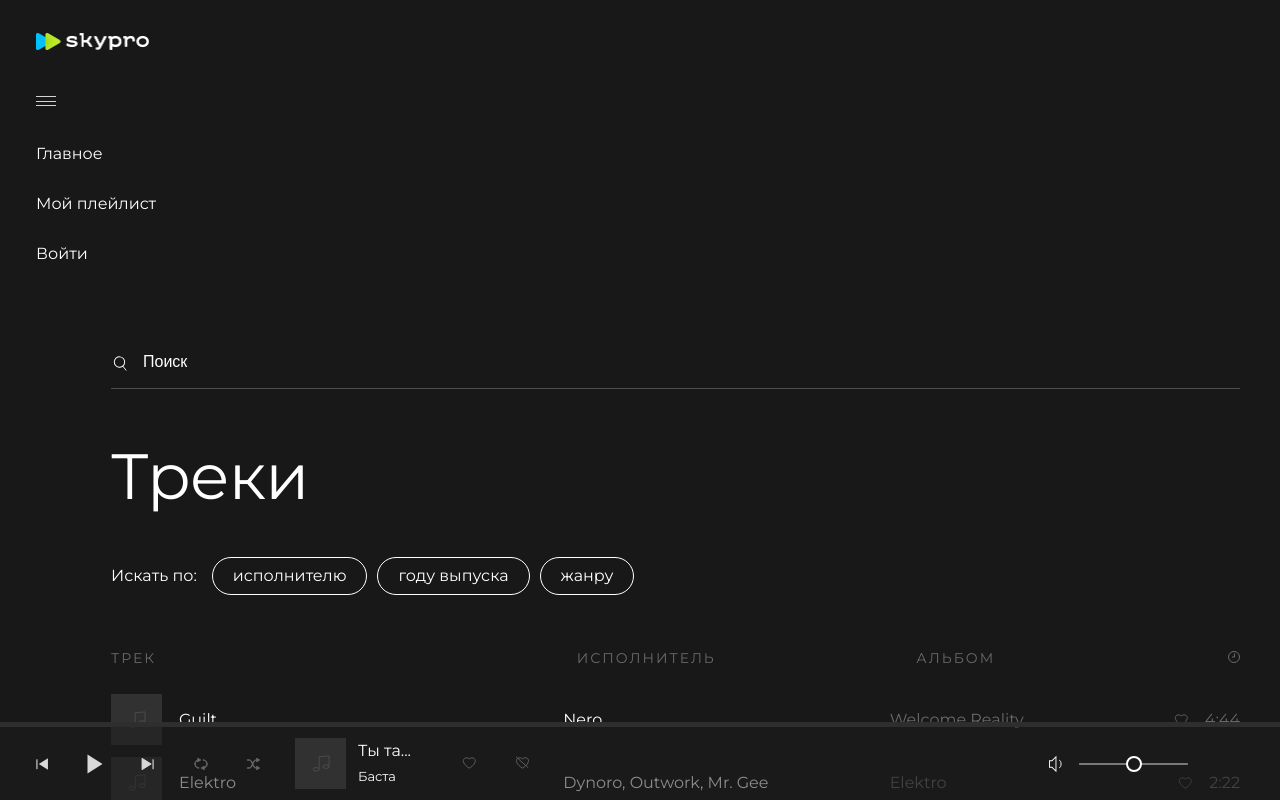
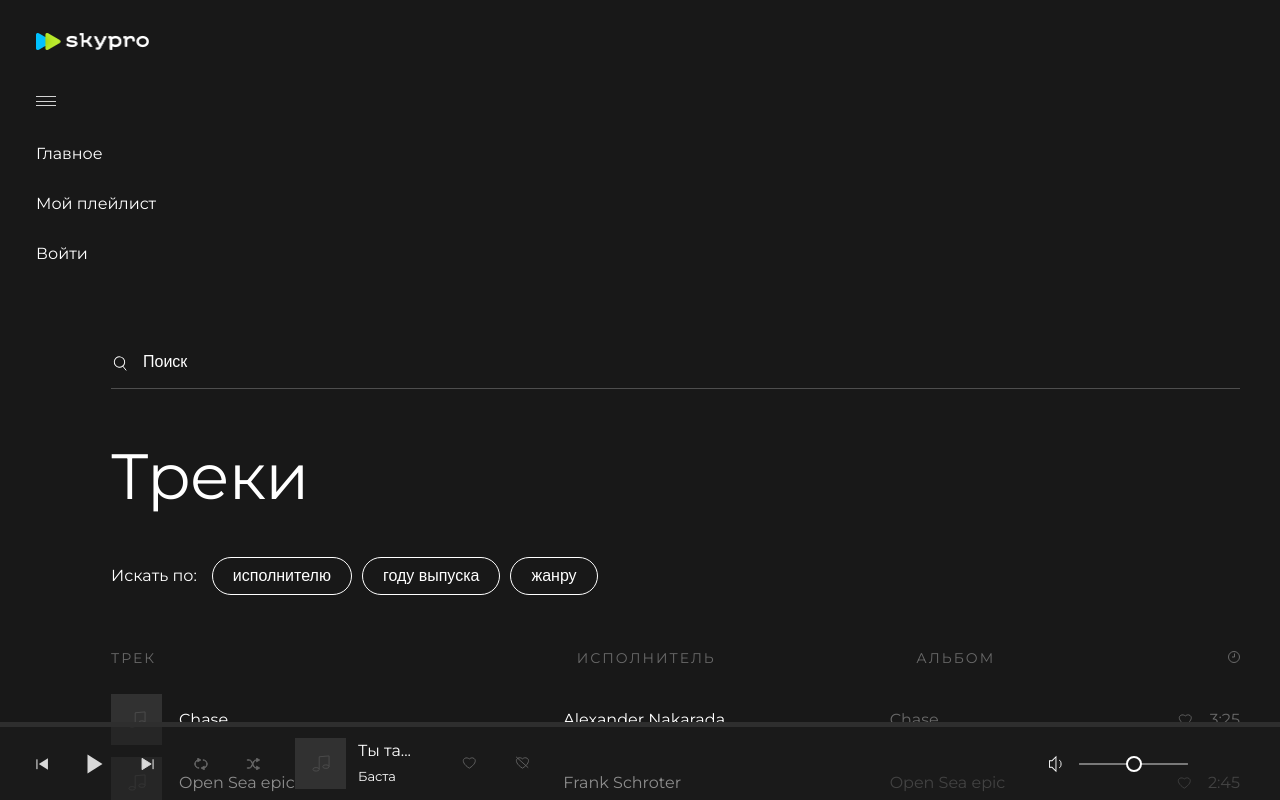
Before and after one commit to olgamachulnaya-byte/skypro-music, a Next.js app: page / in a window 1280 px wide. Built offline with nearby package versions, Linux system fonts and the light colour scheme.

Commit message:
Правка 3

```diff
--- a/components/CenterBlock/CenterBlock.tsx
+++ b/components/CenterBlock/CenterBlock.tsx
@@ -1,5 +1,5 @@
 import SearchBar from "./SearchBar";
-import Filter from "./Filter";
+import Filter from "./Filter/Filter";
 import Playlist from "./Playlist/Playlist";
 import styles from "./CenterBlock.module.css";
 
--- a/components/CenterBlock/Filter.module.css
+++ /dev/null
@@ -1,44 +0,0 @@
-.centerblock__filter {
-  display: flex;
-  flex-direction: row;
-  align-items: center;
-  margin-bottom: 51px;
-}
-
-.filter__title {
-  font-style: normal;
-  font-weight: 400;
-  font-size: 16px;
-  line-height: 24px;
-  margin-right: 15px;
-  color: #ffffff;
-}
-
-.filter__button {
-  font-style: normal;
-  font-weight: 400;
-  font-size: 16px;
-  line-height: 24px;
-  border: 1px solid #ffffff;
-  border-radius: 60px;
-  padding: 6px 20px;
-  background: transparent;
-  color: #ffffff;
-  transition: all 0.3s ease;
-}
-
-.filter__button:hover {
-  border-color: #d9b6ff;
-  color: #d9b6ff;
-  cursor: pointer;
-}
-
-.filter__button:active {
-  border-color: #ad61ff;
-  color: #ad61ff;
-  cursor: pointer;
-}
-
-.filter__button:not(:last-child) {
-  margin-right: 10px;
-}
--- a/components/CenterBlock/Filter.tsx
+++ /dev/null
@@ -1,12 +0,0 @@
-import styles from "./Filter.module.css";
-
-export default function Filter() {
-  return (
-    <div className={styles.centerblock__filter}>
-      <div className={styles.filter__title}>Искать по:</div>
-      <div className={styles.filter__button}>исполнителю</div>
-      <div className={styles.filter__button}>году выпуска</div>
-      <div className={styles.filter__button}>жанру</div>
-    </div>
-  );
-}
--- /dev/null
+++ b/components/CenterBlock/Filter/Filter.module.css
@@ -0,0 +1,87 @@
+.centerblock__filter {
+  display: flex;
+  flex-direction: row;
+  align-items: center;
+  margin-bottom: 51px;
+}
+
+.filter__title {
+  font-style: normal;
+  font-weight: 400;
+  font-size: 16px;
+  line-height: 24px;
+  margin-right: 15px;
+  color: #ffffff;
+}
+
+.filter__wrapper {
+  position: relative;
+}
+
+.filter__wrapper:not(:last-child) {
+  margin-right: 10px;
+}
+
+.filter__button {
+  font-style: normal;
+  font-weight: 400;
+  font-size: 16px;
+  line-height: 24px;
+  border: 1px solid #ffffff;
+  border-radius: 60px;
+  padding: 6px 20px;
+  background: transparent;
+  color: #ffffff;
+  transition: border-color 0.3s ease, color 0.3s ease;
+}
+
+.filter__button:hover {
+  border-color: #d9b6ff;
+  color: #d9b6ff;
+  cursor: pointer;
+}
+
+.filter__button:active,
+.active {
+  border-color: #ad61ff;
+  color: #ad61ff;
+}
+
+.filter__list {
+  position: absolute;
+  z-index: 1;
+  top: calc(100% + 10px);
+  left: 0;
+  margin: 0;
+  padding: 34px 39px;
+  color: white;
+  display: flex;
+  gap: 28px;
+  height: max-content;
+  max-height: 237px;
+  overflow-y: auto;
+  flex-direction: column;
+  width: max-content;
+  max-width: 248px;
+  list-style: none;
+  border-radius: 12px;
+  background: #313131;
+}
+
+.filter__list::-webkit-scrollbar {
+  width: 4px;
+}
+
+.filter__list::-webkit-scrollbar-track {
+  background-color: rgba(75, 73, 73, 1);
+}
+
+.filter__list::-webkit-scrollbar-thumb {
+  background-color: white;
+}
+
+.filter__item {
+  font-size: 16px;
+  line-height: 24px;
+  white-space: nowrap;
+}
--- /dev/null
+++ b/components/CenterBlock/Filter/Filter.tsx
@@ -0,0 +1,68 @@
+"use client";
+
+import { useState } from "react";
+import classNames from "classnames";
+import { tracksData } from "@/data";
+import styles from "./Filter.module.css";
+
+type FilterName = "author" | "year" | "genre";
+
+interface FilterConfig {
+  name: FilterName;
+  label: string;
+  options: string[];
+}
+
+const uniqueAuthors = Array.from(new Set(tracksData.map((track) => track.author)));
+const uniqueGenres = Array.from(
+  new Set(tracksData.flatMap((track) => track.genre)),
+);
+
+const filters: FilterConfig[] = [
+  { name: "author", label: "исполнителю", options: uniqueAuthors },
+  {
+    name: "year",
+    label: "году выпуска",
+    options: ["По умолчанию", "Сначала новые", "Сначала старые"],
+  },
+  { name: "genre", label: "жанру", options: uniqueGenres },
+];
+
+export default function Filter() {
+  const [activeFilter, setActiveFilter] = useState<FilterName | null>(null);
+
+  const toggleFilter = (nameFilter: FilterName) => {
+    setActiveFilter((currentFilter) =>
+      currentFilter === nameFilter ? null : nameFilter,
+    );
+  };
+
+  return (
+    <div className={styles.centerblock__filter}>
+      <div className={styles.filter__title}>Искать по:</div>
+      {filters.map(({ name, label, options }) => (
+        <div className={styles.filter__wrapper} key={name}>
+          <button
+            type="button"
+            className={classNames(styles.filter__button, {
+              [styles.active]: activeFilter === name,
+            })}
+            onClick={() => toggleFilter(name)}
+            aria-expanded={activeFilter === name}
+          >
+            {label}
+          </button>
+          {activeFilter === name && (
+            <ul className={styles.filter__list} aria-label={`Фильтр по ${label}`}>
+              {options.map((option) => (
+                <li className={styles.filter__item} key={option}>
+                  {option}
+                </li>
+              ))}
+            </ul>
+          )}
+        </div>
+      ))}
+    </div>
+  );
+}
--- a/components/CenterBlock/Playlist/Playlist.tsx
+++ b/components/CenterBlock/Playlist/Playlist.tsx
@@ -1,24 +1,18 @@
 import TrackItem from "./TrackItem";
 import PlaylistHeader from "./PlaylistHeader";
+import { tracksData } from "@/data";
 import styles from "./Playlist.module.css";
 
 export default function Playlist() {
-  const tracks = [
-    { id: 1, title: "Guilt", author: "Nero", album: "Welcome Reality", duration: "4:44" },
-    { id: 2, title: "Elektro", author: "Dynoro, Outwork, Mr. Gee", album: "Elektro", duration: "2:22" },
-    { id: 3, title: "I'm Fire", author: "Ali Bakgor", album: "I'm Fire", duration: "2:22", titleSpan: "" },
-    { id: 4, title: "Non Stop", author: "Стоункат, Psychopath", album: "Non Stop", duration: "4:12", titleSpan: "(Remix)" },
-    { id: 5, title: "Run Run", author: "Jaded, Will Clarke, AR/CO", album: "Run Run", duration: "2:54", titleSpan: "(feat. AR/CO)" },
-  ];
 
   return (
     <div className={styles.centerblock__content}>
       <PlaylistHeader />
       <div className={styles.content__playlist}>
-        {tracks.map((track) => (
-          <TrackItem key={track.id} {...track} />
+        {tracksData.map((track) => (
+          <TrackItem key={track._id} track={track} />
         ))}
       </div>
     </div>
   );
-}
+ }
--- a/components/CenterBlock/Playlist/TrackItem.tsx
+++ b/components/CenterBlock/Playlist/TrackItem.tsx
@@ -1,21 +1,19 @@
 import Link from "next/link";
+import type { Track } from "@/data";
 import styles from "./TrackItem.module.css";
 
 interface TrackItemProps {
-  title: string;
-  author: string;
-  album: string;
-  duration: string;
-  titleSpan?: string;
+  track: Track;
+  }
+
+function formatDuration(durationInSeconds: number): string {
+  const minutes = Math.floor(durationInSeconds / 60);
+  const seconds = durationInSeconds % 60;
+
+  return `${minutes}:${seconds.toString().padStart(2, "0")}`;
 }
 
-export default function TrackItem({
-  title,
-  author,
-  album,
-  duration,
-  titleSpan,
-}: TrackItemProps) {
+export default function TrackItem({ track }: TrackItemProps) {
   return (
     <div className={styles.playlist__item}>
       <div className={styles.playlist__track}>
@@ -27,28 +25,27 @@ export default function TrackItem({
           </div>
           <div className={styles.track__titleText}>
             <Link href="#" className={styles.track__titleLink}>
-              {title}{" "}
-              {titleSpan && (
-                <span className={styles.track__titleSpan}>{titleSpan}</span>
-              )}
+              {track.name}
             </Link>
           </div>
         </div>
         <div className={styles.track__author}>
           <Link href="#" className={styles.track__authorLink}>
-            {author}
+            {track.author}
           </Link>
         </div>
         <div className={styles.track__album}>
           <Link href="#" className={styles.track__albumLink}>
-            {album}
+            {track.album}
           </Link>
         </div>
         <div className={styles.track__time}>
           <svg className={styles.track__timeSvg}>
             <use xlinkHref="/img/icon/sprite.svg#icon-like"></use>
           </svg>
-          <span className={styles.track__timeText}>{duration}</span>
+          <span className={styles.track__timeText}>
+            {formatDuration(track.duration_in_seconds)}
+          </span>
         </div>
       </div>
     </div>
```
